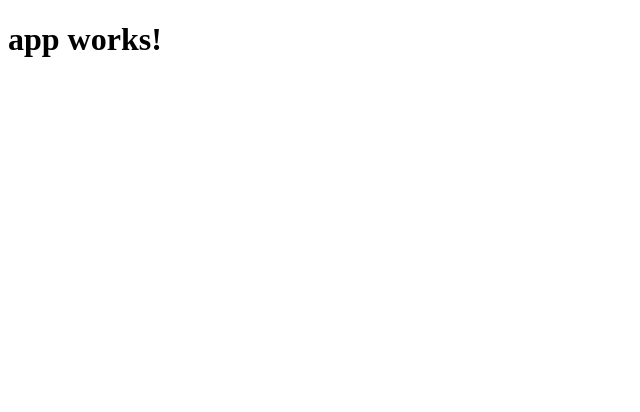
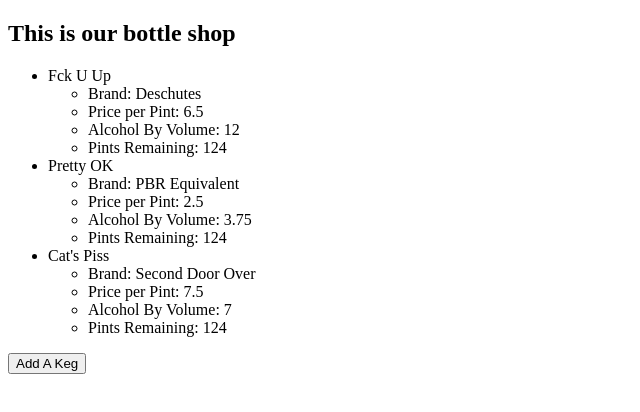
Before and after one commit to katharynreed/bottle-shop, an Angular app: page / in a window 1280 px wide. Shown: the top 412 px of the page, without its empty margins (0-640 px from the left). Built offline with nearby package versions, Linux system fonts and the light colour scheme.

Commit message:
add conditional binding and initial keg display

```diff
--- a/src/app/app.component.ts
+++ b/src/app/app.component.ts
@@ -2,15 +2,42 @@
 
 @Component({
   selector: 'app-root',
-  templateUrl: './app.component.html',
+  template: `
+    <div class='container'>
+    <h2>This is our bottle shop</h2>
+    <div>
+      <ul>
+        <li *ngFor="let keg of kegs">{{keg.name}}
+          <ul>
+            <li>Brand: {{keg.brand}}</li>
+            <li>Price per Pint: {{keg.price}}</li>
+            <li>Alcohol By Volume: {{keg.abv}}</li>
+            <li>Pints Remaining: {{keg.pints}}</li>
+          </ul>
+        </li>
+      </ul>
+    </div>
+    <button (click)="showNewKeg()">Add A Keg</button>
+    <div *ngIf='newKeg'>
+      <h1>Here will go some stuff</h1>
+    </div>
+  `,
   styleUrls: ['./app.component.css']
 })
 export class AppComponent {
-  title = 'app works!';
+  newKeg = false;
+  title = 'Bottle Shop';
+  kegs: Keg[] = [
+    new Keg('Fck U Up', 'Deschutes', 6.5, 12),
+    new Keg('Pretty OK', 'PBR Equivalent', 2.5, 3.75),
+    new Keg('Cat\'s Piss', 'Second Door Over', 7.50, 7)
+  ];
+  showNewKeg() {
+    this.newKeg = true;
+  }
 }
 
 export class Keg {
   public pints: number = 124;
   constructor(public name:string, public brand:string, public price:number, public abv:number) { }
-
 }
```
